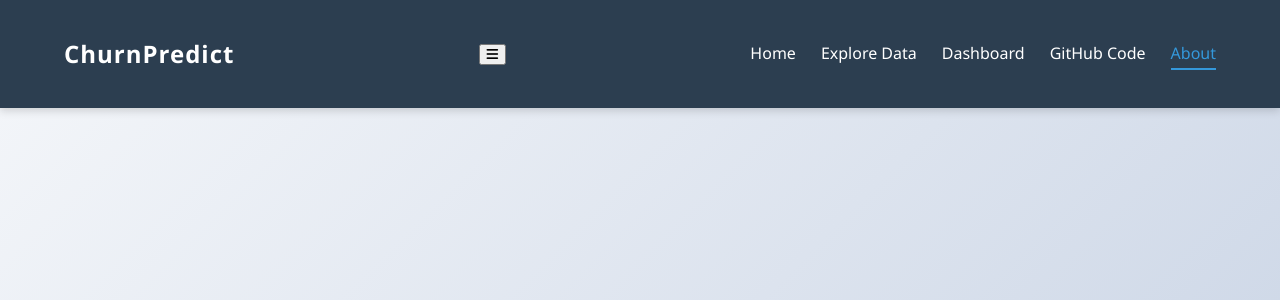
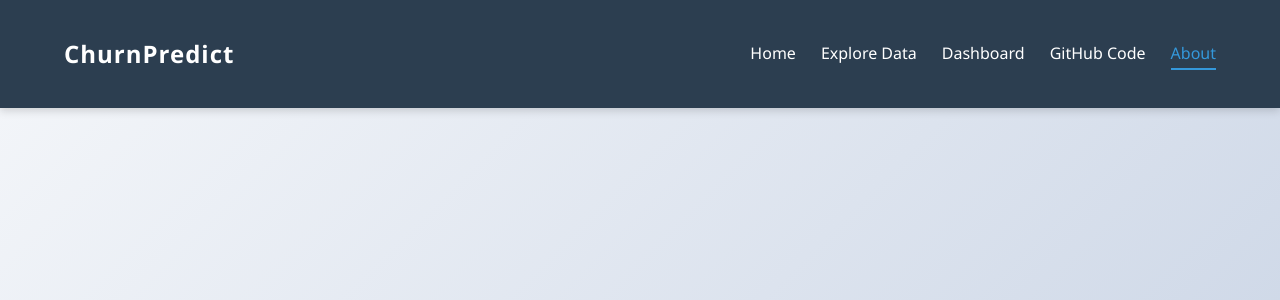
Before and after one commit to OverStarData/customer-churn-analytics, a Flask app: template templates/predict.html in a window 1280 px wide. Shown: the top 300 px of the page. Run offline with Flask 3, Linux system fonts and the light colour scheme; the template is opened without the code that fills it, so the values that code supplies are empty; parts of the project's set-up code (start-up, migrations or seed data) failed here and were passed over.

Commit message:
Update predict.css

```diff
--- a/static/predict.css
+++ b/static/predict.css
@@ -78,6 +78,9 @@ body {
 .nav-links li a:hover::after,
 .nav-links li a.active::after {
   width: 100%;
+}
+.menu-toggle{
+  display:none;
 }
 /* Mobile Nav */
 @media (max-width: 768px) {
```
